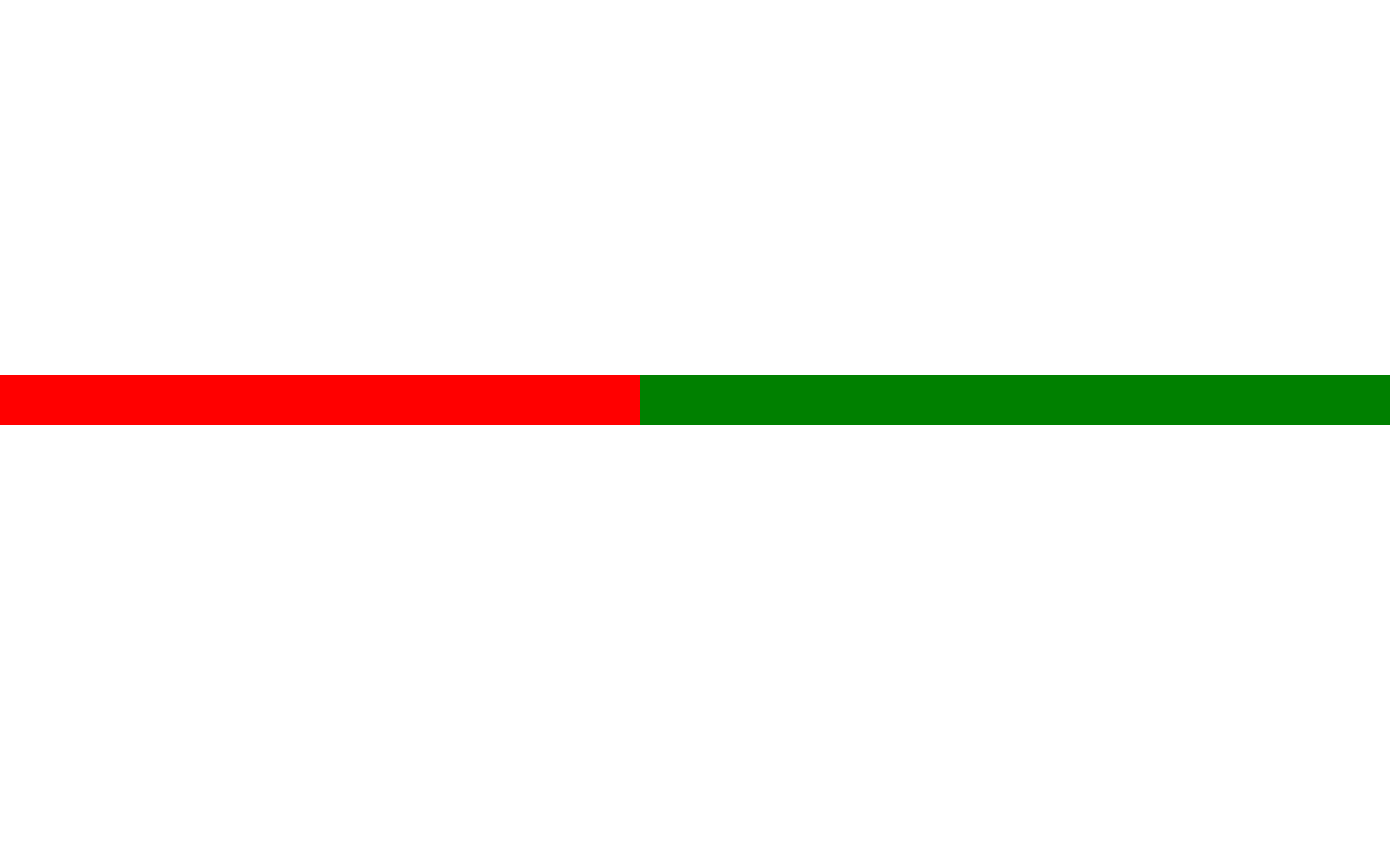
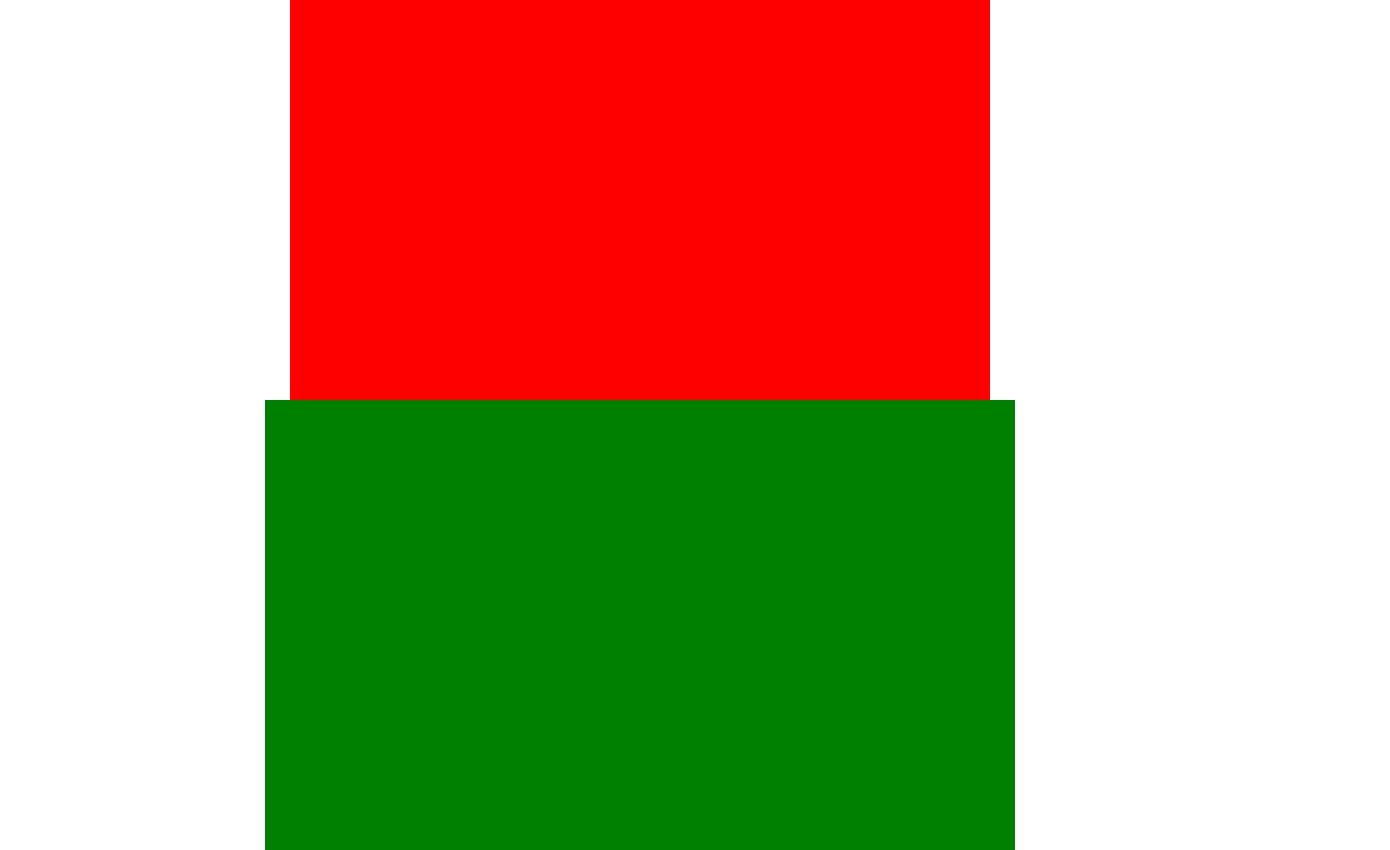
Before and after one commit to MinYonhee/exercicios_ipw, a plain HTML site: page ex07/ex02.html in a window 1280 px wide. Shown: the whole page, 1390 px wide, since content can reach past the window. Before the commit the page ends 800 px from the top, so only its background shows below. Drawn offline with Linux system fonts and the light colour scheme; files that its build step writes are made by us from their sources.

Commit message:
atualizazcao

```diff
--- a/ex07/ex02.css
+++ b/ex07/ex02.css
@@ -1,25 +1,25 @@
 body {
     margin: 0;
-    display: flex;
     justify-content: center;
     align-items: center;
     height: 100vh;
 }
 
-.container {
-    display: flex;
+
+.red-box {
+    margin: 0 auto;
+    background-color: red;
+    width: 700px;
+    padding: 0px;
+    height: 400px;
+    text-align: center;
 }
 
-.red-box, .green-box {
+.green-box {
+    margin: 0 auto;
+    background-color: green;
+    height: 400px;
     width: 700px;
     padding: 25px;
     text-align: center;
 }
-
-.red-box {
-    background-color: red;
-}
-
-.green-box {
-    background-color: green;
-}
--- a/ex07/ex02.html
+++ b/ex07/ex02.html
@@ -4,14 +4,14 @@
     <meta charset="UTF-8">
     <meta name="viewport" content="width=device-width, initial-scale=1.0">
     <title>Alinhando DIVs</title>
-    <link rel="stylesheet" href="div.css">
+    <link rel="stylesheet" type="text/css" href="ex02.css">
 </head>
 <body>
-    <div class="container">
+
         <div class="red-box">
         </div>
         <div class="green-box">
         </div>
-    </div>
+
 </body>
 </html>
```
Also changed, not shown: ex07/ex01.html (+2 -2 lines).
